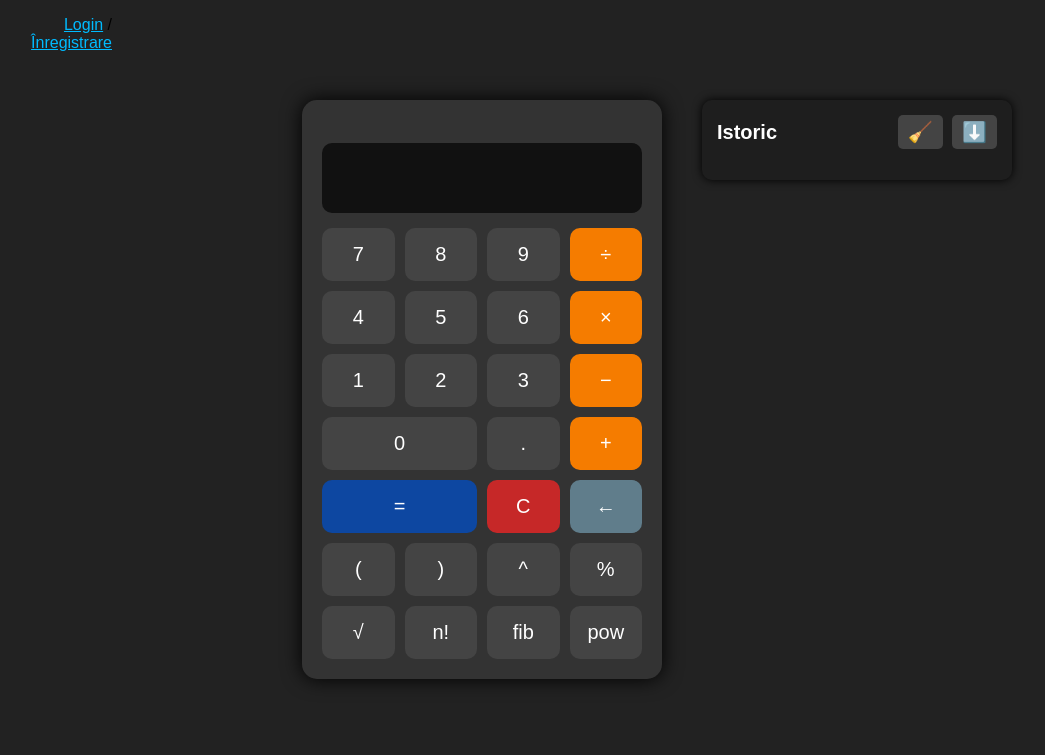
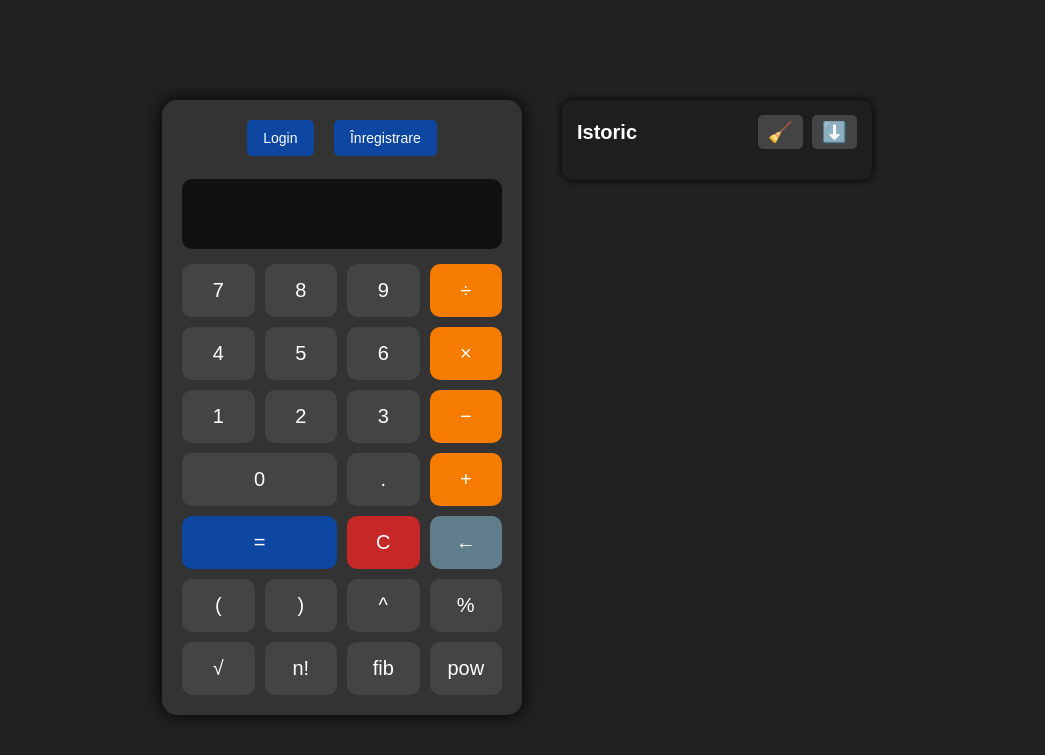
Before and after one commit to StefanCotos/Calculator_Microservice, a FastAPI app: page / in a window 1280 px wide. Shown: the top 755 px of the page, without its empty margins (128-1173 px from the left). Run offline with FastAPI, Linux system fonts and the light colour scheme; data that the repository does not hold is empty.

Commit message:
Refactor auth UI and improve user-specific history
Introduced a dedicated auth.css for authentication pages and updated login/register templates for a modern look. Refactored index.html to use a consistent auth bar. Enhanced calculator API endpoints to handle user-specific history and export, and improved code clarity in auth routes and utils. Registered auth routes in main.py.

```diff
--- a/app/api/calculator.py
+++ b/app/api/calculator.py
@@ -4,12 +4,14 @@
 from sqlalchemy.ext.asyncio import AsyncSession
 from app.db.session import get_db
 from app.models.request import RequestRecord
-import math
 from fastapi.responses import JSONResponse
 from sqlalchemy import select
 from fastapi.responses import StreamingResponse
 import csv
 import io
+from app.auth.utils import get_current_user
+from app.models.user import User
+from sqlalchemy import delete
 from app.auth.utils import get_current_user
 from app.models.user import User
 
@@ -58,7 +60,7 @@
     if user:
         query = query.where(RequestRecord.user_id == user.id)
     else:
-        query = query.where(RequestRecord.user_id == None)
+        query = query.where(RequestRecord.user_id.is_(None))
 
     result = await db.execute(query)
     records = result.scalars().all()
@@ -71,19 +73,34 @@
 
 
 @router.delete("/history")
-async def delete_history(db: AsyncSession = Depends(get_db)):
-    await db.execute(
-        RequestRecord.__table__.delete()
-    )
+async def delete_history(
+    db: AsyncSession = Depends(get_db),
+    user: User = Depends(get_current_user)
+):
+    if user:
+        stmt = delete(RequestRecord).where(RequestRecord.user_id == user.id)
+    else:
+        stmt = delete(RequestRecord).where(RequestRecord.user_id.is_(None))
+
+    await db.execute(stmt)
     await db.commit()
-    return {"message": "Istoric șters cu succes."}
+
+    return {"message": "Istoric șters."}
 
 
 @router.get("/history/export")
-async def export_history(db: AsyncSession = Depends(get_db)):
-    result = await db.execute(
-        select(RequestRecord).order_by(RequestRecord.timestamp.desc())
-    )
+async def export_history(
+    db: AsyncSession = Depends(get_db),
+    user: User = Depends(get_current_user)
+):
+    stmt = select(RequestRecord).order_by(RequestRecord.timestamp.desc())
+
+    if user:
+        stmt = stmt.where(RequestRecord.user_id == user.id)
+    else:
+        stmt = stmt.where(RequestRecord.user_id.is_(None))
+
+    result = await db.execute(stmt)
     records = result.scalars().all()
 
     output = io.StringIO()
@@ -91,8 +108,7 @@
     writer.writerow(["expression", "result", "timestamp"])
 
     for record in records:
-        writer.writerow([record.expression, record.result,
-                        record.timestamp.isoformat()])
+        writer.writerow([record.expression, record.result, record.timestamp.isoformat()])
 
     output.seek(0)
     return StreamingResponse(
--- a/app/auth/utils.py
+++ b/app/auth/utils.py
@@ -1,4 +1,4 @@
-from fastapi import Request, HTTPException, Depends
+from fastapi import Request, Depends
 from sqlalchemy.ext.asyncio import AsyncSession
 from sqlalchemy.future import select
 from app.db.session import get_db
--- a/app/main.py
+++ b/app/main.py
@@ -1,6 +1,7 @@
 from fastapi import FastAPI
 from fastapi.staticfiles import StaticFiles
 from app.api import calculator, math_api
+from app.auth import routes
 from app.db.session import init_db
 
 
@@ -14,3 +15,4 @@
 
 app.include_router(calculator.router)
 app.include_router(math_api.router, prefix="/api")
+app.include_router(routes.router)
--- a/app/static/style.css
+++ b/app/static/style.css
@@ -133,3 +133,33 @@
     border-bottom: 1px solid #333;
     padding-bottom: 5px;
 }
+
+.auth-bar {
+    margin-bottom: 20px;
+    text-align: center;
+    width: 100%;
+    color: white;
+}
+
+.auth-bar a {
+    color: #0bf;
+    margin: 0 8px;
+    text-decoration: none;
+}
+
+a.button {
+    display: inline-block;
+    padding: 10px 16px;
+    background-color: #0d47a1;
+    color: white;
+    border: none;
+    border-radius: 5px;
+    text-decoration: none;
+    font-size: 14px;
+    cursor: pointer;
+    transition: background 0.3s;
+}
+
+a.button:hover {
+    background-color: #0a3690;
+}
--- a/app/templates/index.html
+++ b/app/templates/index.html
@@ -8,24 +8,25 @@
 </head>
 
 <body>
+
     <div class="layout-container">
 
-        {% if user %}
-        <p style="text-align:right; color:white; width: 100%;">
-            Salut, {{ user.username }} |
-            <a href="/logout" style="color: #f57c00;">Logout</a>
-        </p>
-        {% else %}
-        <p style="text-align:right; width: 100%;">
-            <a href="/login" style="color: #0bf;">Login</a> /
-            <a href="/register" style="color: #0bf;">Înregistrare</a>
-        </p>
-        {% endif %}
+        <div class="wrapper">
 
-
-        <div class="wrapper">
             <!-- Calculator -->
             <div class="calculator">
+
+                <div class="auth-bar">
+                    {% if user %}
+                    <span>Salut, {{ user.username }}
+                        <a href="/logout" class="button" type="button">Logout</a>
+                    </span>
+                    {% else %}
+                    <a href="/login" class="button" type="button">Login</a>
+                    <a href="/register" class="button" type="button">Înregistrare</a>
+                    {% endif %}
+                </div>
+
                 <h2 class="screen" id="screen">{{ result or "" }}</h2>
                 <form method="post" id="calc-form">
                     <input type="hidden" name="expression" id="expression">
@@ -63,7 +64,6 @@
                         <button type="button" onclick="callFibonacci()">fib</button>
                         <button type="button" onclick="callPow()">pow</button>
 
-
                     </div>
                 </form>
             </div>
```
Also changed, not shown: app/auth/routes.py (+6 -2 lines), app/static/auth.css (added, +55 -0 lines), app/templates/login.html (+6 -12 lines), app/templates/register.html (+6 -12 lines).
